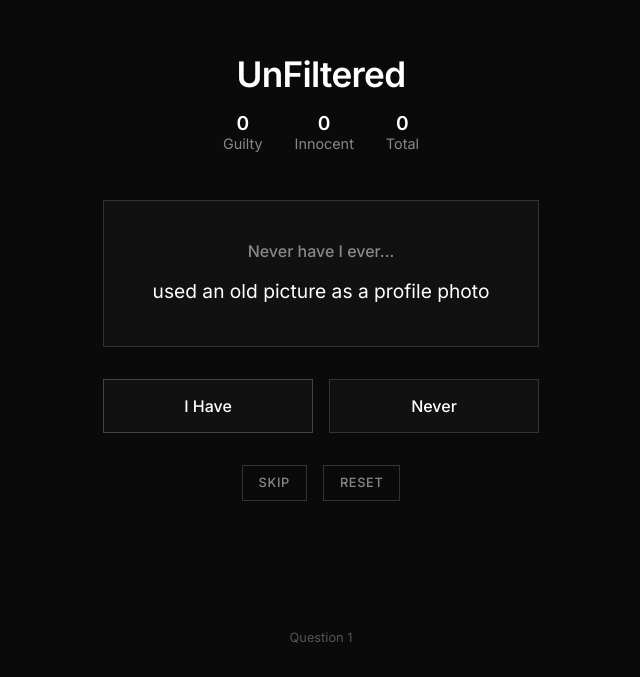
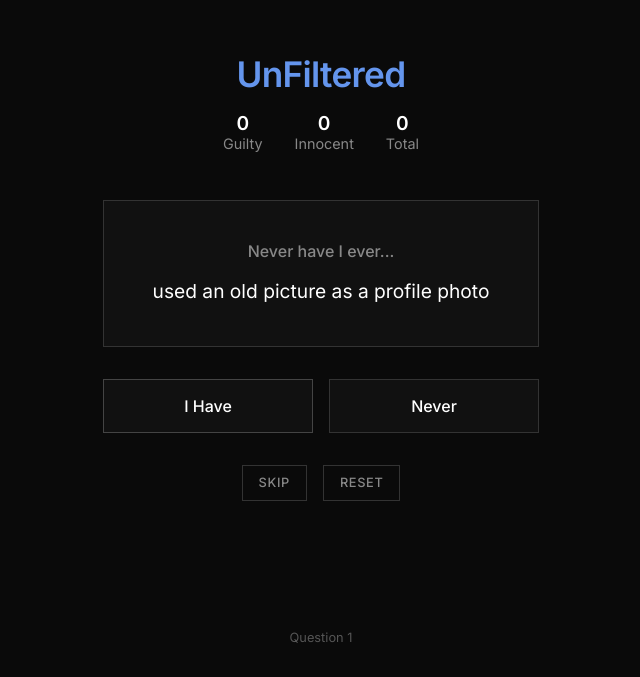
Before and after one commit to livelysravan/NeverHave, a plain HTML site: page index.html in a window 1280 px wide. Shown: the part 123-800 px from the top of the page, without its empty margins (319-959 px from the left). Drawn offline with Linux system fonts and the light colour scheme.

Commit message:
Update index.html

```diff
--- a/index.html
+++ b/index.html
@@ -277,7 +277,7 @@
 <body>
     <div class="container">
         <div class="header">
-            <h1 class="title">UnFiltered</h1>
+            <h1 class="title"><span style="color: cornflowerblue;"> UnFiltered</span></h1>
             <div class="stats">
                 <div class="stat-item">
                     <div id="guilty-count" class="stat-number">0</div>
```
